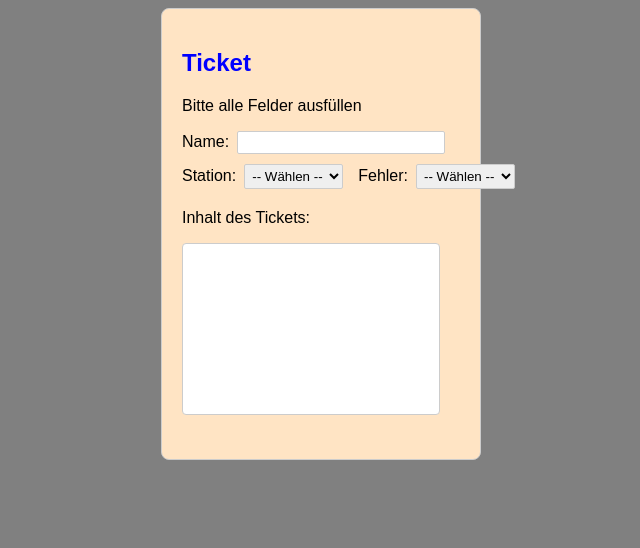
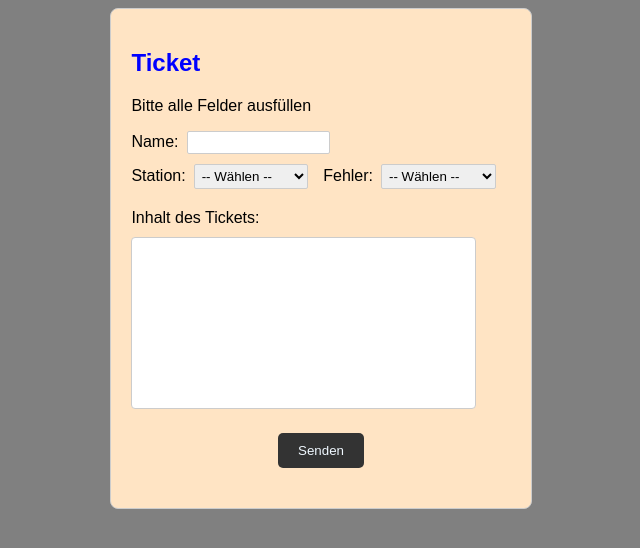
Before and after one commit to Team-Komatoes/Ticketsystem_Komatoes, a Flask app: page / in a window 1280 px wide. Shown: the top 548 px of the page, without its empty margins (319-959 px from the left). Run offline with Flask 3, Linux system fonts and the light colour scheme.

Commit message:
Button eingefügt

```diff
--- a/Frontend/static/styles.css
+++ b/Frontend/static/styles.css
@@ -8,7 +8,7 @@ h2 {
 }
 
 .container {
-    width: 22%;
+    width: 30%;
     margin: 0 auto;
     padding: 20px;
     background-color: bisque;
@@ -29,6 +29,7 @@ h2 {
 
 .row {
     display: flex;
+    width: 600;
     /* Flexbox für die Zeile */
     align-items: center;
     margin-bottom: 10px;
@@ -44,11 +45,9 @@ input,
 select {
     padding: 3px;
     border: 1px solid #ccc;
-    /* Korrektur: border muss solid sein */
     border-radius: 2px;
-    width: 200px;
+    width: 135px;
     margin-right: 15px;
-    /* Breite der Eingabefelder */
 }
 
 
@@ -58,19 +57,30 @@ select {
 
 #ticketfeld {
     width: 85%;
-    /* Feste Breite */
     height: 150px;
-    /* Feste Höhe */
     padding: 10px;
-    /* Innenabstand */
     border: 1px solid #ccc;
-    /* Rahmen */
     border-radius: 4px;
-    /* Abgerundete Ecken */
     font-family: Arial, sans-serif;
-    /* Schriftart */
     font-size: 14px;
-    /* Schriftgröße */
     resize: none;
-    /* Verhindert das Verändern der Größe */
 }
+
+.submit-button {
+    margin-top: 30px;
+    display: block;
+    margin: 20px auto;
+    background-color: #333;
+    color: aliceblue;
+    border: none;
+    padding: 10px 20px;
+    cursor: pointer;
+    border-radius: 5px;
+    justify-content: center;
+    align-items: center;
+
+}
+
+.ticket-label {
+    margin-bottom: 10px;
+}
--- a/Frontend/templates/index.html
+++ b/Frontend/templates/index.html
@@ -38,7 +38,7 @@
                         </select>
                     </div>
                     <div class="Textfeld">
-                        <p>Inhalt des Tickets: </p>
+                        <p class="ticket-label">Inhalt des Tickets: </p>
                         <textarea
                             name="ticketfeld"
                             id="ticketfeld" cols="35" rows="10"
@@ -46,6 +46,10 @@
                             style="width: 550;
                             height: 150;">
                         </textarea>
+
+                        <button type="submit"
+                            class="submit-button">Senden</button>
+
                     </div>
                 </form>
             </div>
```
